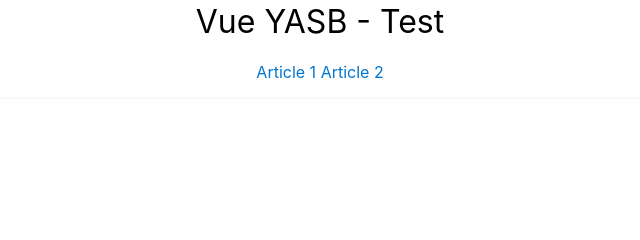
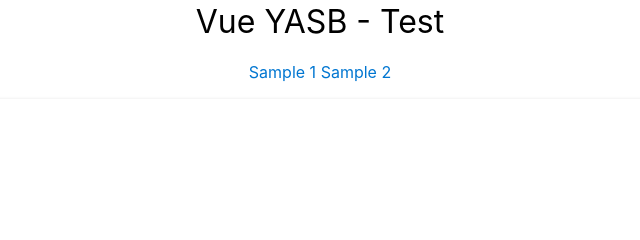
Before and after one commit to c4software/vue-yasb, a Vue app: page index.html in a window 1280 px wide. Shown: the top 240 px of the page, 90-730 px from the left. Built offline with nearby package versions, Linux system fonts and the light colour scheme.

Commit message:
Change naming

```diff
--- a/index.html
+++ b/index.html
@@ -16,8 +16,8 @@
       <router-link to="/" class="title">Vue YASB - Test</router-link>
 
       <ul class="menu">
-        <li><router-link to="/sample">Article 1</router-link></li>
-        <li><router-link to="/sample2">Article 2</router-link></li>
+        <li><router-link to="/sample">Sample 1</router-link></li>
+        <li><router-link to="/sample2">Sample 2</router-link></li>
       </ul>
 
       <div class="article">
```
